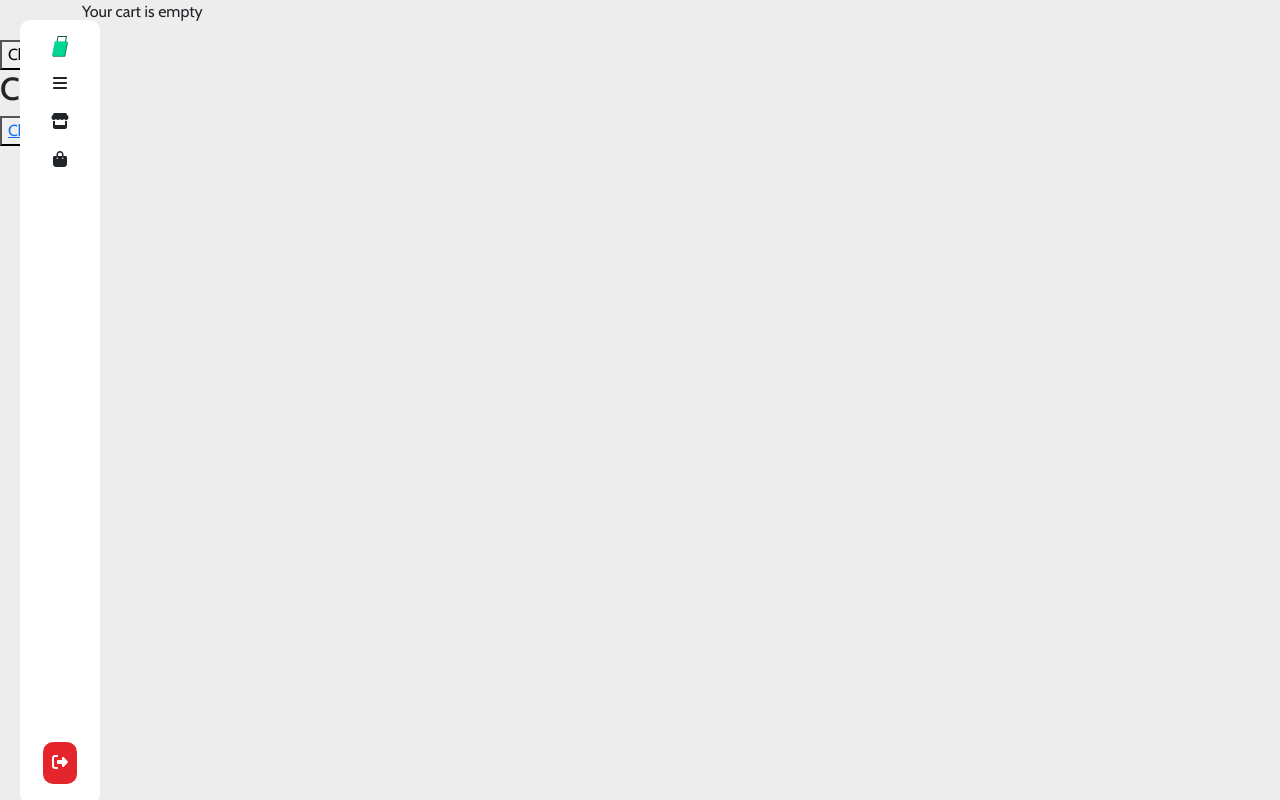
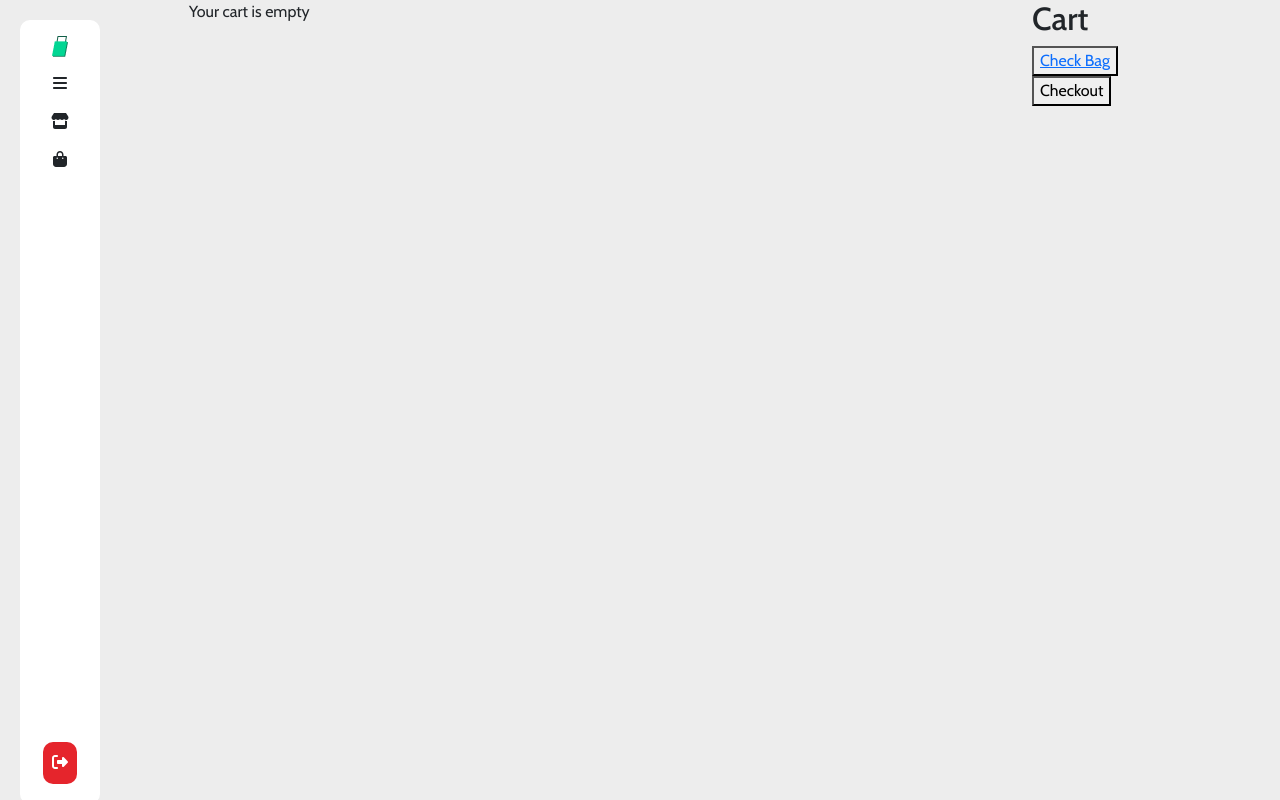
Before and after one commit to hexadecimal2/E-Commerce-Store, a React (Create React App) app: page /check-bag in a window 1280 px wide. Built offline with nearby package versions, Linux system fonts and the light colour scheme.

Commit message:
check items layout

```diff
--- a/src/pages/CheckBag.jsx
+++ b/src/pages/CheckBag.jsx
@@ -1,4 +1,5 @@
 import React from 'react';
+import 'bootstrap/dist/css/bootstrap.min.css';
 import CheckBagItems from '../components/CheckBagItems';
 import Sidebag from '../components/Sidebag';
 import Sidebar from '../components/Sidebar';
@@ -12,10 +13,24 @@
     }
     return(
         <>
-            <Sidebar/>
-            <CheckBagItems/>
-            <button onClick={() => gotToCheckoutPage()}>Checkout</button>
-            <Sidebag/>
+        <div className="container">
+            <div className="row">
+                <div className="col-1">
+                <Sidebar/>
+                </div>
+                <div className="col-9">
+                <CheckBagItems/>
+                </div>
+                <div className="col-2">
+                <Sidebag/>
+                <button onClick={() => gotToCheckoutPage()}>Checkout</button>
+                </div>
+            </div>
+        </div>
+
+
+
+
         </>
     )
 }
```
